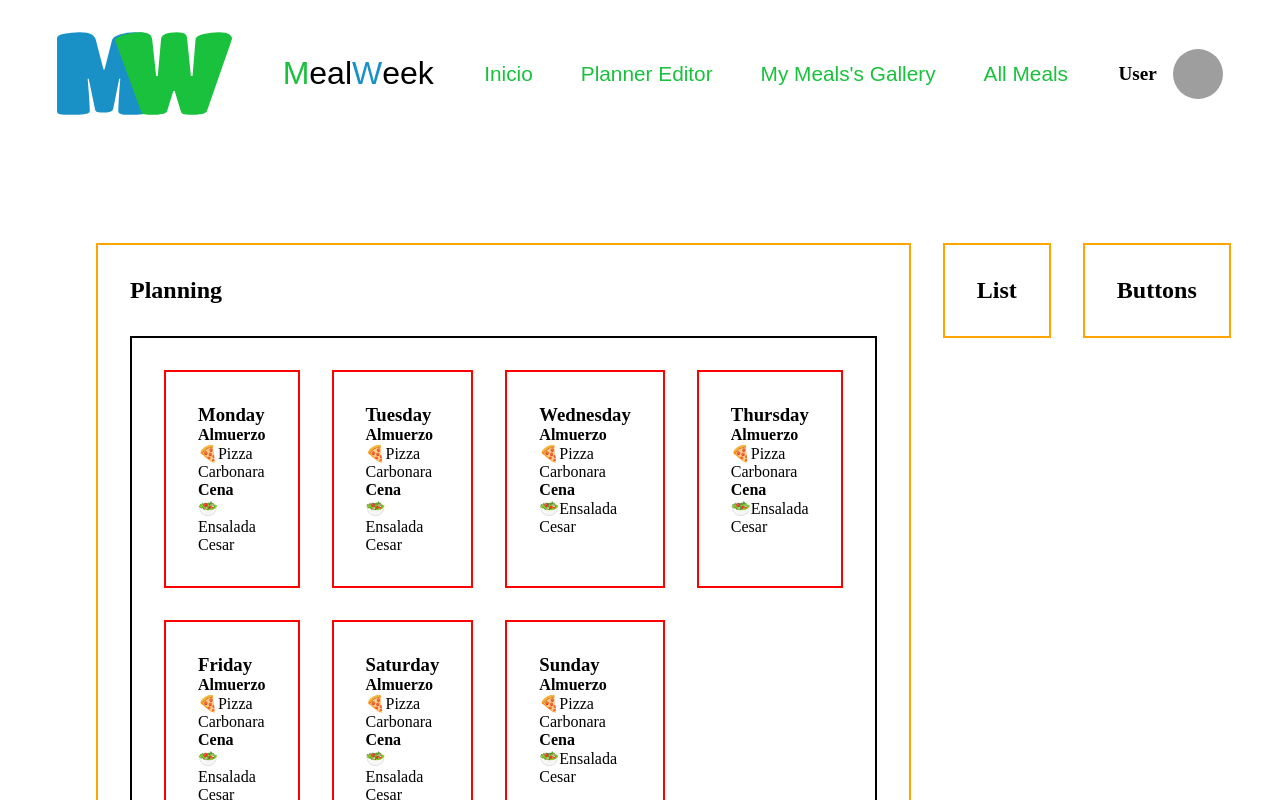
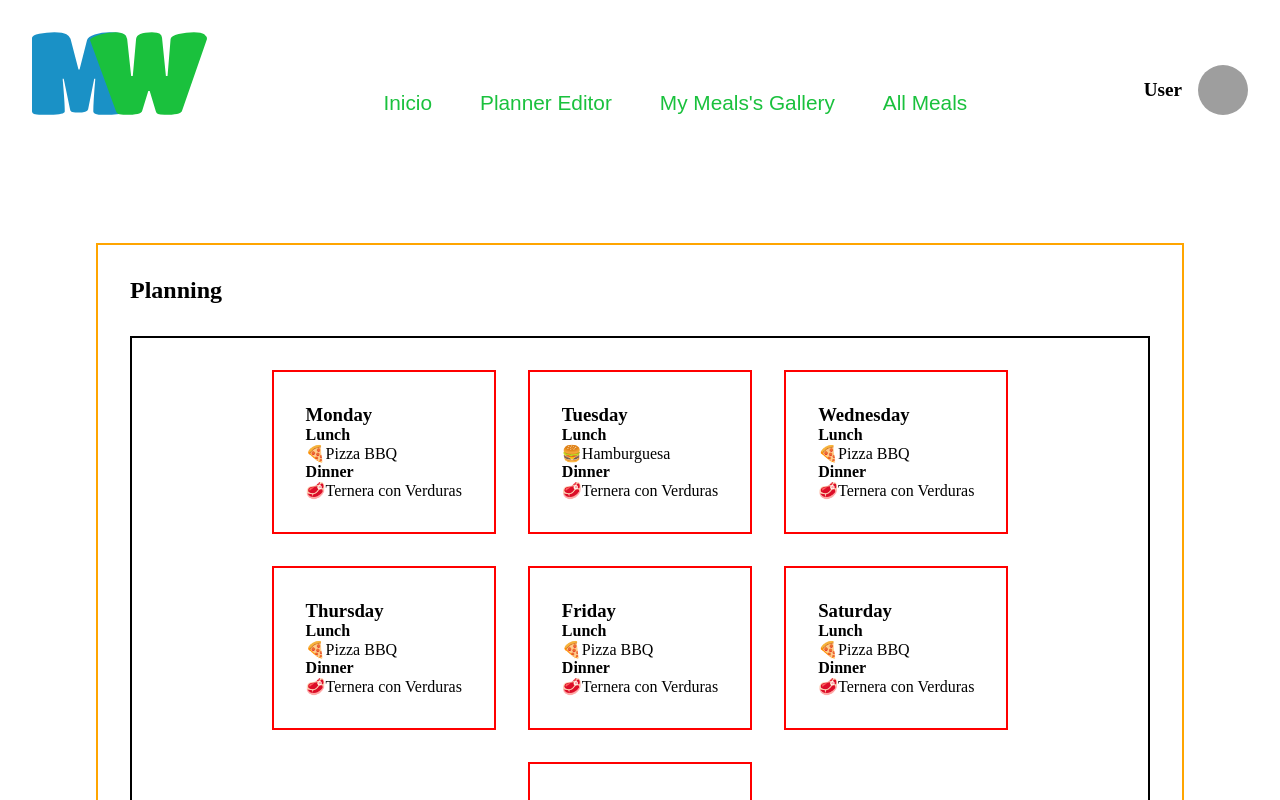
Before and after one commit to PJxDev/mealweek, a Next.js app: page / in a window 1280 px wide. Shown: the top 800 px of the page. Built offline with nearby package versions, Linux system fonts and the light colour scheme; grey boxes are pictures that could not be loaded.

Commit message:
Creacion de componentes en el planning

```diff
--- a/components/Header/Header.jsx
+++ b/components/Header/Header.jsx
@@ -13,7 +13,7 @@ export default function Header() {
         alt='logo of Mealweek'
         width={175}
       />
-      <h1 className={styles.title}>
+      {/* <h1 className={styles.title}>
         <span
           style={{
             color: 'var(--color-primary)'
@@ -30,7 +30,7 @@ export default function Header() {
           W
         </span>
         eek
-      </h1>
+      </h1> */}
       <nav className={styles.nav}>
         <ul className={styles.list}>
           <li className={styles.listElement}>
--- /dev/null
+++ b/components/Planning/Cards/PlanningCard.jsx
@@ -0,0 +1,19 @@
+import styles from '@/styles/planningCard.module.css'
+
+export default function PlanningCard({ day, lunch, dinner }) {
+  return (
+    <div className={styles.container}>
+      <h3>{day}</h3>
+      <section>
+        <h4>Lunch</h4>
+        <span>{lunch.icon}</span>
+        <span>{lunch.name}</span>
+      </section>
+      <section>
+        <h4>Dinner</h4>
+        <span>{dinner.icon}</span>
+        <span>{dinner.name}</span>
+      </section>
+    </div>
+  )
+}
--- a/components/Planning/Planning.jsx
+++ b/components/Planning/Planning.jsx
@@ -1,4 +1,85 @@
 import styles from '@/styles/planning.module.css'
+import PlanningCard from './Cards/PlanningCard'
+
+const data = [
+  {
+    day: 'Monday',
+    lunch: {
+      icon: '🍕',
+      name: 'Pizza BBQ'
+    },
+    dinner: {
+      icon: '🥩',
+      name: 'Ternera con Verduras'
+    }
+  },
+  {
+    day: 'Tuesday',
+    lunch: {
+      icon: '🍔',
+      name: 'Hamburguesa'
+    },
+    dinner: {
+      icon: '🥩',
+      name: 'Ternera con Verduras'
+    }
+  },
+  {
+    day: 'Wednesday',
+    lunch: {
+      icon: '🍕',
+      name: 'Pizza BBQ'
+    },
+    dinner: {
+      icon: '🥩',
+      name: 'Ternera con Verduras'
+    }
+  },
+  {
+    day: 'Thursday',
+    lunch: {
+      icon: '🍕',
+      name: 'Pizza BBQ'
+    },
+    dinner: {
+      icon: '🥩',
+      name: 'Ternera con Verduras'
+    }
+  },
+  {
+    day: 'Friday',
+    lunch: {
+      icon: '🍕',
+      name: 'Pizza BBQ'
+    },
+    dinner: {
+      icon: '🥩',
+      name: 'Ternera con Verduras'
+    }
+  },
+  {
+    day: 'Saturday',
+    lunch: {
+      icon: '🍕',
+      name: 'Pizza BBQ'
+    },
+    dinner: {
+      icon: '🥩',
+      name: 'Ternera con Verduras'
+    }
+  },
+  {
+    day: 'Sunday',
+    lunch: {
+      icon: '🍕',
+      name: 'Pizza BBQ'
+    },
+    dinner: {
+      icon: '🥩',
+      name: 'Ternera con Verduras'
+    }
+  }
+]
 
 export default function Planning() {
   return (
@@ -8,105 +89,22 @@ export default function Planning() {
           <h2>Planning</h2>
         </header>
         <section className={styles.planningCards}>
-          <div className={styles.planningCard}>
-            <h3>Monday</h3>
-            <section>
-              <h4>Almuerzo</h4>
-              <span>🍕</span>
-              <span>Pizza Carbonara</span>
-            </section>
-            <section>
-              <h4>Cena</h4>
-              <span>🥗</span>
-              <span>Ensalada Cesar</span>
-            </section>
-          </div>
-          <div className={styles.planningCard}>
-            <h3>Tuesday</h3>
-            <section>
-              <h4>Almuerzo</h4>
-              <span>🍕</span>
-              <span>Pizza Carbonara</span>
-            </section>
-            <section>
-              <h4>Cena</h4>
-              <span>🥗</span>
-              <span>Ensalada Cesar</span>
-            </section>
-          </div>
-          <div className={styles.planningCard}>
-            <h3>Wednesday</h3>
-            <section>
-              <h4>Almuerzo</h4>
-              <span>🍕</span>
-              <span>Pizza Carbonara</span>
-            </section>
-            <section>
-              <h4>Cena</h4>
-              <span>🥗</span>
-              <span>Ensalada Cesar</span>
-            </section>
-          </div>
-          <div className={styles.planningCard}>
-            <h3>Thursday</h3>
-            <section>
-              <h4>Almuerzo</h4>
-              <span>🍕</span>
-              <span>Pizza Carbonara</span>
-            </section>
-            <section>
-              <h4>Cena</h4>
-              <span>🥗</span>
-              <span>Ensalada Cesar</span>
-            </section>
-          </div>
-          <div className={styles.planningCard}>
-            <h3>Friday</h3>
-            <section>
-              <h4>Almuerzo</h4>
-              <span>🍕</span>
-              <span>Pizza Carbonara</span>
-            </section>
-            <section>
-              <h4>Cena</h4>
-              <span>🥗</span>
-              <span>Ensalada Cesar</span>
-            </section>
-          </div>
-          <div className={styles.planningCard}>
-            <h3>Saturday</h3>
-            <section>
-              <h4>Almuerzo</h4>
-              <span>🍕</span>
-              <span>Pizza Carbonara</span>
-            </section>
-            <section>
-              <h4>Cena</h4>
-              <span>🥗</span>
-              <span>Ensalada Cesar</span>
-            </section>
-          </div>
-          <div className={styles.planningCard}>
-            <h3>Sunday</h3>
-            <section>
-              <h4>Almuerzo</h4>
-              <span>🍕</span>
-              <span>Pizza Carbonara</span>
-            </section>
-            <section>
-              <h4>Cena</h4>
-              <span>🥗</span>
-              <span>Ensalada Cesar</span>
-            </section>
-          </div>
+          {data &&
+            data.map((el) => {
+              return (
+                <PlanningCard
+                  day={el.day}
+                  lunch={el.lunch}
+                  dinner={el.dinner}
+                />
+              )
+            })}
         </section>
       </article>
       <article className={styles.planningContainer}>
         <div className={styles.shoppingListContainer}>
           <h2>List</h2>
         </div>
-      </article>
-      <article className={styles.planningContainer}>
         <div className={styles.buttonContainer}>
           <h2>Buttons</h2>
         </div>
--- a/styles/header.module.css
+++ b/styles/header.module.css
@@ -3,8 +3,8 @@
   --color-secondary: #1a91c6;
   display: flex;
   flex-direction: row;
-  justify-content: space-around;
-  align-items: center;
+  justify-content: space-between;
+  align-items: flex-end;
   padding: 1rem;
   margin: 1rem;
 }
--- a/styles/planning.module.css
+++ b/styles/planning.module.css
@@ -5,6 +5,7 @@
   align-items: flex-start;
   gap: 2rem;
   max-width: 100rem;
+  flex-wrap: wrap;
 }
 
 .planningContainer {
@@ -15,6 +16,8 @@
   gap: 2rem;
   padding: 2rem;
   border: 2px solid orange;
+  flex-wrap: wrap;
+  max-width: 1280px;
 }
 .planningCards {
   display: flex;
@@ -22,18 +25,13 @@
   gap: 2rem;
   padding: 2rem;
   border: 2px solid blueviolet;
+  flex-wrap: wrap;
 }
 .planningCards {
-  display: grid;
-  grid-template-columns: repeat(4, 1fr);
+  display: flex;
+  flex-direction: row;
+  justify-content: center;
+  align-items: center;
   padding: 2rem;
   border: 2px solid black;
 }
-.planningCard {
-  display: flex;
-  flex-direction: column;
-  justify-content: flex-start;
-  align-items: stretch;
-  padding: 2rem;
-  border: 2px solid red;
-}
--- /dev/null
+++ b/styles/planningCard.module.css
@@ -0,0 +1,8 @@
+.container {
+  display: flex;
+  flex-direction: column;
+  justify-content: flex-start;
+  align-items: stretch;
+  padding: 2rem;
+  border: 2px solid red;
+}
```
